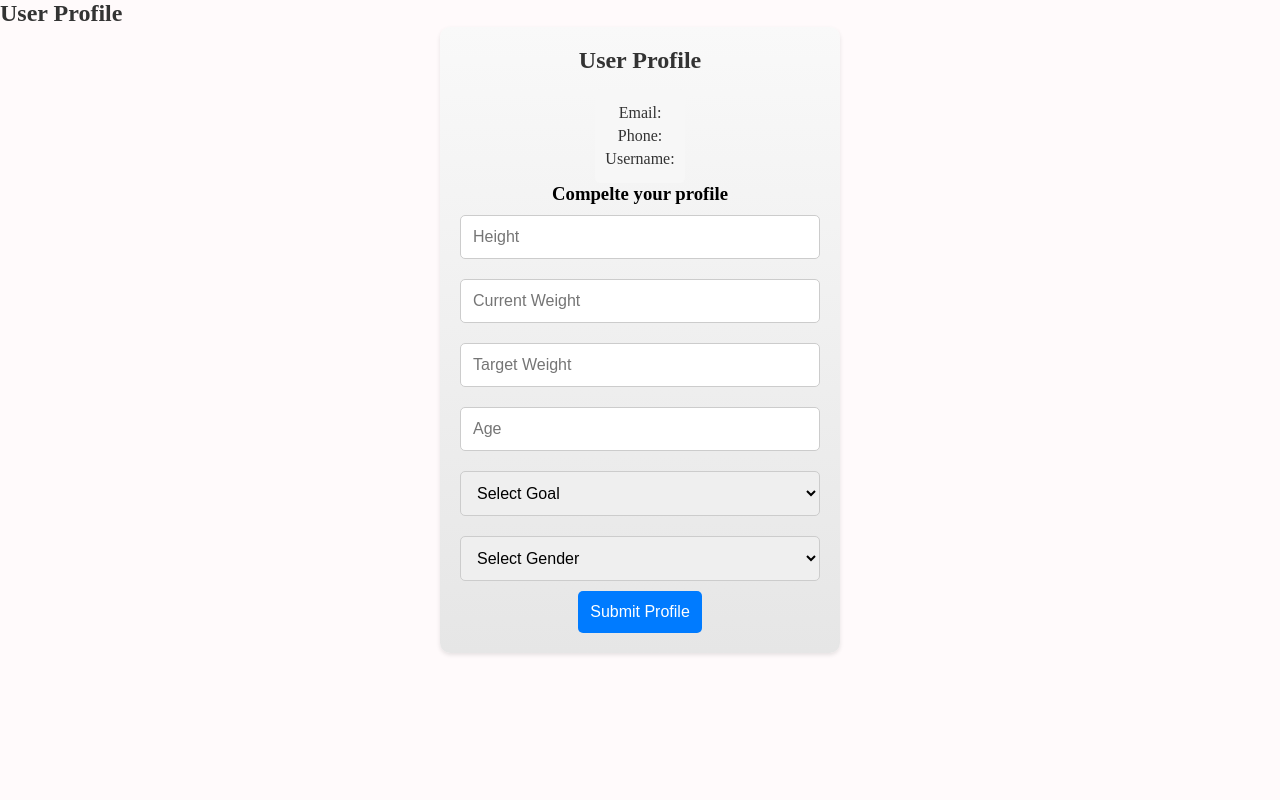
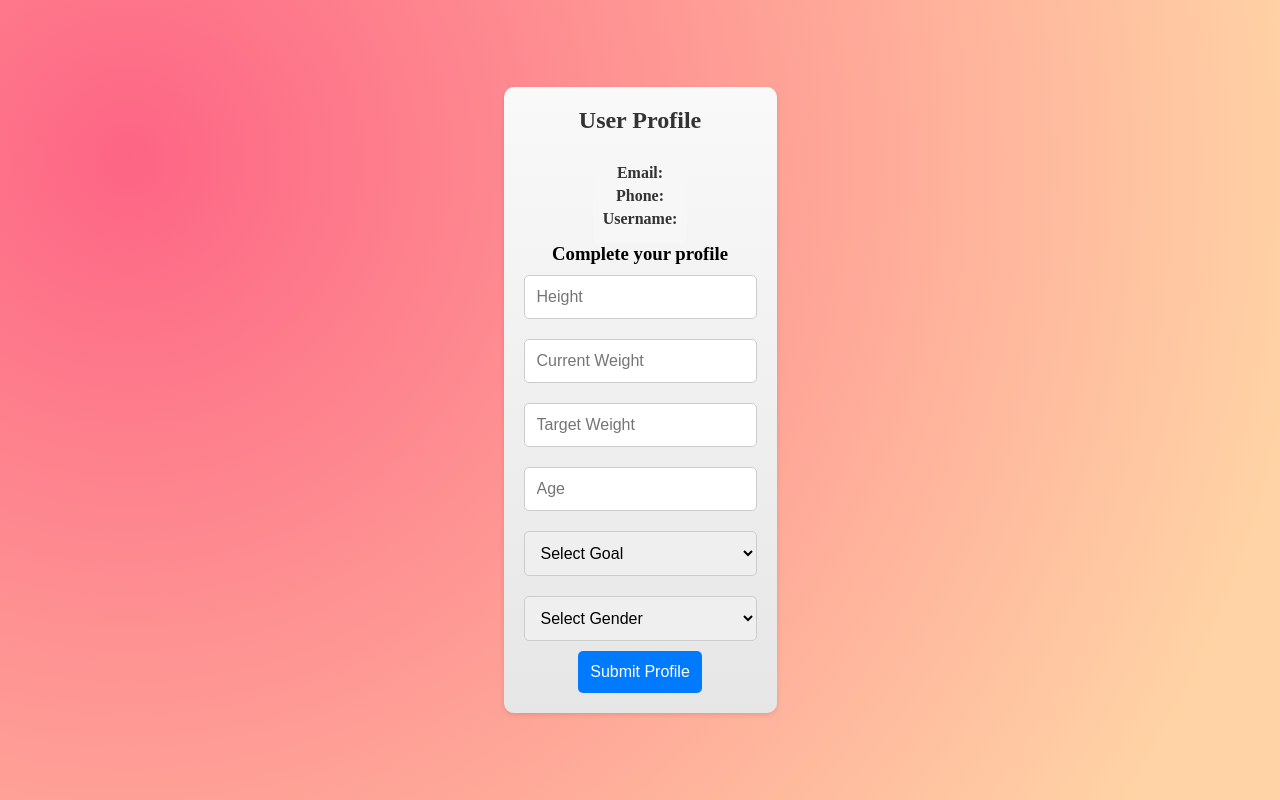
Before and after one commit to hwalia099/Fitness-App, a React (Create React App) app in the folder fitness-app/: page /userprofile/1 in a window 1280 px wide. Built offline with nearby package versions, Linux system fonts and the light colour scheme; no server answers.

Commit message:
userprofileform and page updated

```diff
--- a/fitness-app/src/components/UserProfileForm.js
+++ b/fitness-app/src/components/UserProfileForm.js
@@ -2,6 +2,19 @@ import React, { useState, useEffect } from 'react';
 import { useParams } from 'react-router-dom';
 import { getUserInfo, adduserProfile } from '../services/userService';
 import styled from 'styled-components';
+import { useNavigate } from 'react-router-dom';
+const Container = styled.div`
+  height: 100vh;
+  width: 100%;
+  align-items: center;
+  display: flex;
+  justify-content: center;
+  background-image: radial-gradient(
+    circle farthest-corner at 10% 20%,
+    rgba(253, 101, 133, 1) 0%,
+    rgba(255, 211, 165, 1) 90%
+  );
+`;
 
 const FormContainer = styled.div`
   display: flex;
@@ -67,6 +80,7 @@ const Button = styled.button`
 `;
 
 const UserProfilePage = () => {
+    const navigate = useNavigate();
     const { userId } = useParams();
     const [userInfo, setUserInfo] = useState({
         email: '',
@@ -79,6 +93,7 @@ const UserProfilePage = () => {
         currentWeight: '',
         targetWeight: '',
         age: '',
+        gender: '',
     });
 
     useEffect(() => {
@@ -109,6 +124,7 @@ const UserProfilePage = () => {
             };
 
             await adduserProfile(userId, updatedProfile);
+            navigate(`/`);
             // Handle success or navigate to another page if needed
         } catch (error) {
             // Handle error
@@ -116,14 +132,15 @@ const UserProfilePage = () => {
     };
 
     return (
+        <Container>
             <FormContainer>
                 <Title>User Profile</Title>
                 <UserInfo>
-                <UserInfoText>Email: {userInfo.userEmail}</UserInfoText>
-                <UserInfoText>Phone: {userInfo.userPhone}</UserInfoText>
-                <UserInfoText>Username: {userInfo.userName}</UserInfoText>
+                    <UserInfoText><strong>Email:</strong> {userInfo.userEmail}</UserInfoText>
+                    <UserInfoText><strong>Phone:</strong>  {userInfo.userPhone}</UserInfoText>
+                    <UserInfoText><strong>Username:</strong>  {userInfo.userName}</UserInfoText>
                 </UserInfo>
-            <h3>Compelte your profile</h3>
+                <h3>Complete your profile</h3>
                 <Input
                     type="text"
                     name="height"
@@ -162,17 +179,19 @@ const UserProfilePage = () => {
                     <option value="Gain Weight">Gain Weight</option>
                 </Select>
                 <Select
-                name="Gender"
-                value={additionalDetails.goal}
+                    name="gender"
+                    value={additionalDetails.gender}
                     onChange={handleInputChange}
                 >
                     <option value="">Select Gender</option>
-                <option value="Loose Weight">Male</option>
-                <option value="Gain Weight">Female</option>
-                <option value="Loose Weight">Prefer not to say</option>
+                    <option value="Male">Male</option>
+                    <option value="Female">Female</option>
+                    <option value="Prefer not to say">Prefer not to say</option>
                 </Select>
                 <Button onClick={handleAdditionalDetailsSubmit}>Submit Profile</Button>
             </FormContainer>
+        </Container>
+
     );
 };
 
--- a/fitness-app/src/pages/UserProfile.js
+++ b/fitness-app/src/pages/UserProfile.js
@@ -5,7 +5,6 @@ import UserProfileForm from '../components/UserProfileForm';
 const UserProfile = () => {
     return (
         <div>
-            <h2>User Profile</h2>
             <UserProfileForm />
         </div>
     );
```
Lines whose indentation alone changed are shown as unchanged.
